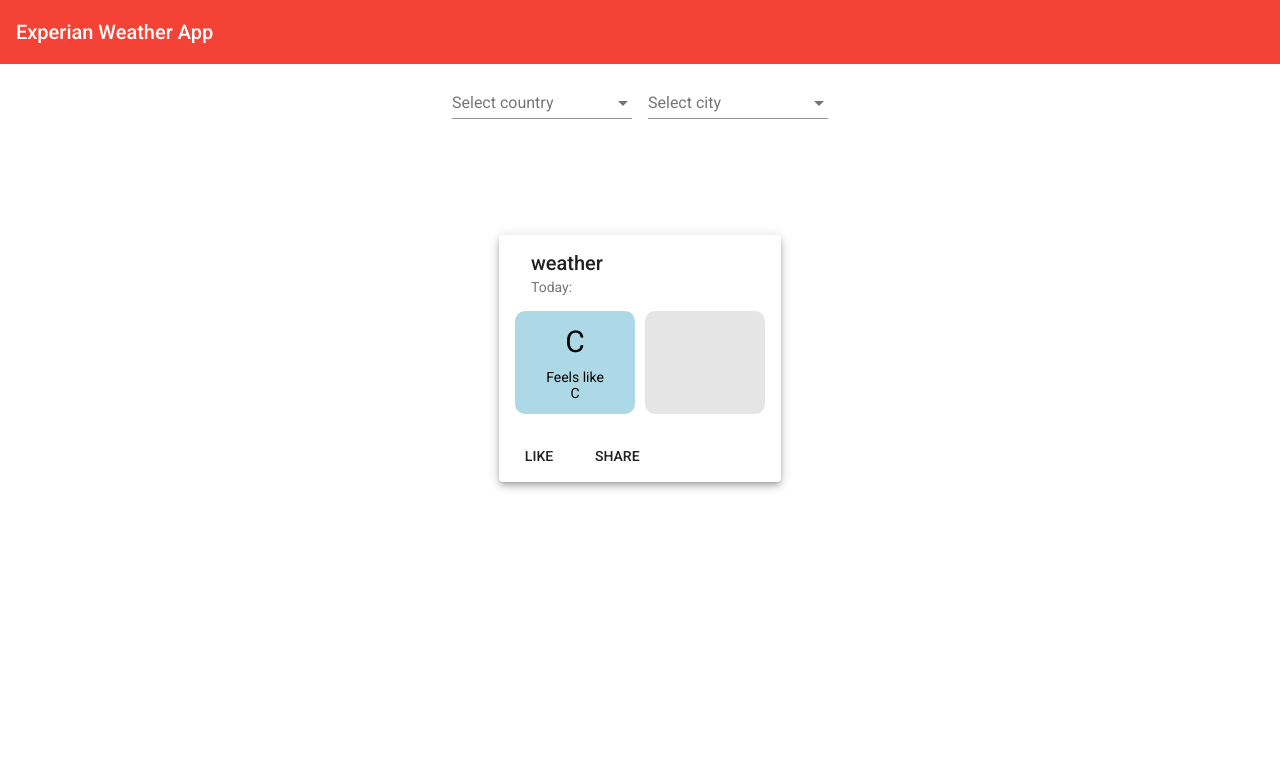
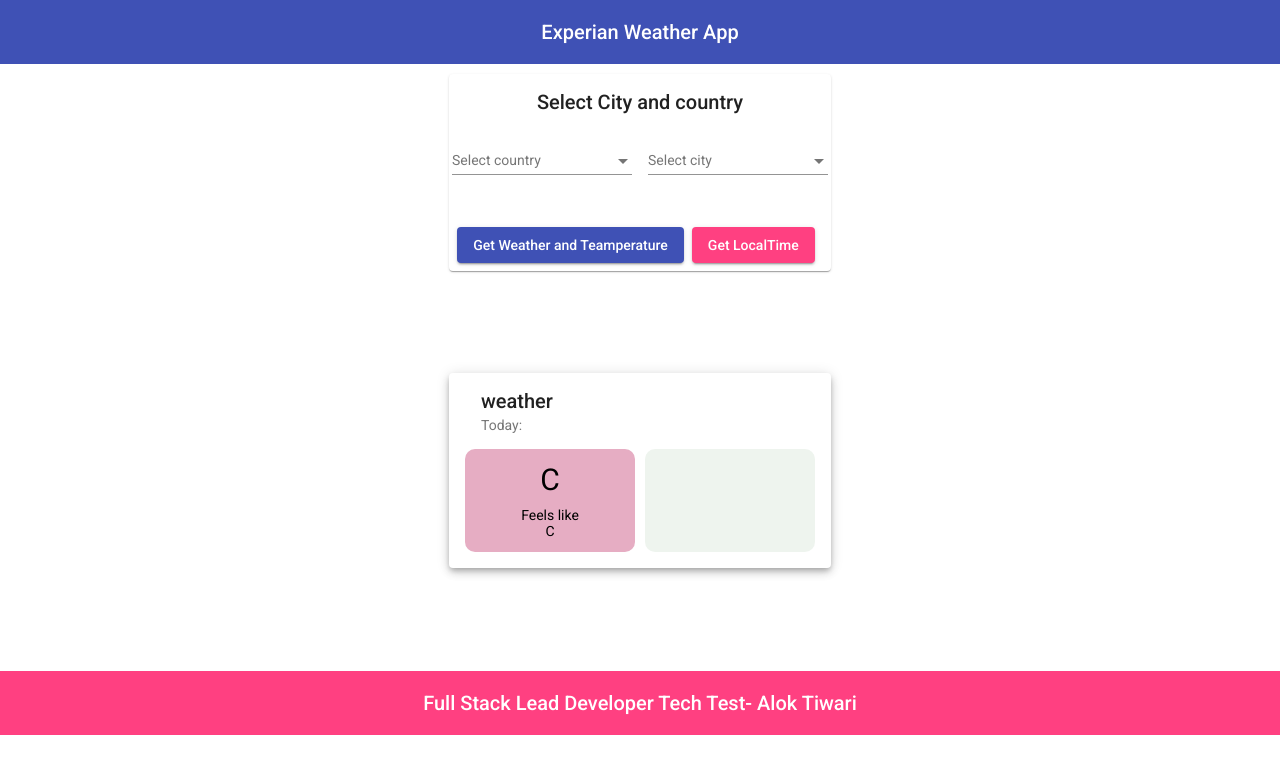
Before and after one commit to alok1Github/ClientApp, an Angular app: page / in a window 1280 px wide. Shown: the top 774 px of the page. Built offline with nearby package versions, Linux system fonts and the light colour scheme.

Commit message:
MOre on html

```diff
--- a/src/weather/weather-get.component.html
+++ b/src/weather/weather-get.component.html
@@ -1,6 +1,14 @@
-<mat-toolbar color="warn">
+<mat-toolbar color="primary">
     Experian Weather App
 </mat-toolbar>
+<div class="content">
+    <div class="flex-row-main">
+        <mat-card>
+            <mat-card-header>
+                <mat-card-title>Select City and country </mat-card-title>
+
+            </mat-card-header>
+            <mat-card-content>
                 <div class="content">
                     <div class="flex-row-main">
                         <mat-form-field class="mr">
@@ -20,10 +28,20 @@
                             </mat-select>
                         </mat-form-field>
                     </div>
+                </div>
+            </mat-card-content>
+            <mat-card-actions>
+                <div class="content">
+                    <div class="flex-row-main">
+                        <button mat-raised-button mat-button color="primary">Get Weather and Teamperature</button>
+                        <button mat-raised-button mat-button color="accent">Get LocalTime</button>
+                    </div>
+                </div>
+            </mat-card-actions>
+        </mat-card>
+    </div>
+</div>
 
-    <br />
-
-</div>
 <div class="main-div">
     <mat-card class="mat-elevation-z5">
         <!-- <mat-progress-bar *ngIf="loading" mode="indeterminate" class="top-bar">
@@ -45,9 +63,8 @@
                 </div>
             </div>
         </mat-card-content>
-        <mat-card-actions>
-            <button mat-button>LIKE</button>
-            <button mat-button>SHARE</button>
-        </mat-card-actions>
     </mat-card>
 </div>
+<mat-toolbar color="accent">
+    Full Stack Lead Developer Tech Test- Alok Tiwari
+</mat-toolbar>
--- a/src/weather/weather-get.component.scss
+++ b/src/weather/weather-get.component.scss
@@ -25,7 +25,7 @@
 //     top: 0;
 // }
 mat-card {
-    width: 250px;
+    width: 350px;
 }
 
 mat-card::ng-deep.mat-card-header-text {
@@ -34,6 +34,12 @@
 
 .main-div {
     height: 50vh;
+    display: flex;
+    justify-content: center;
+    align-items: center;
+}
+
+.mat-toolbar {
     display: flex;
     justify-content: center;
     align-items: center;
@@ -49,10 +55,10 @@
     }
     >.outlook {
         color: black;
-        background: rgba(0, 0, 0, 0.1);
+        background: hsla(126, 25%, 46%, 0.102);
     }
     >.temp {
-        background: lightblue;
+        background: rgb(230, 173, 195);
         color: black;
         margin-right: 10px;
         display: flex;
```
Lines whose indentation alone changed are shown as unchanged.
